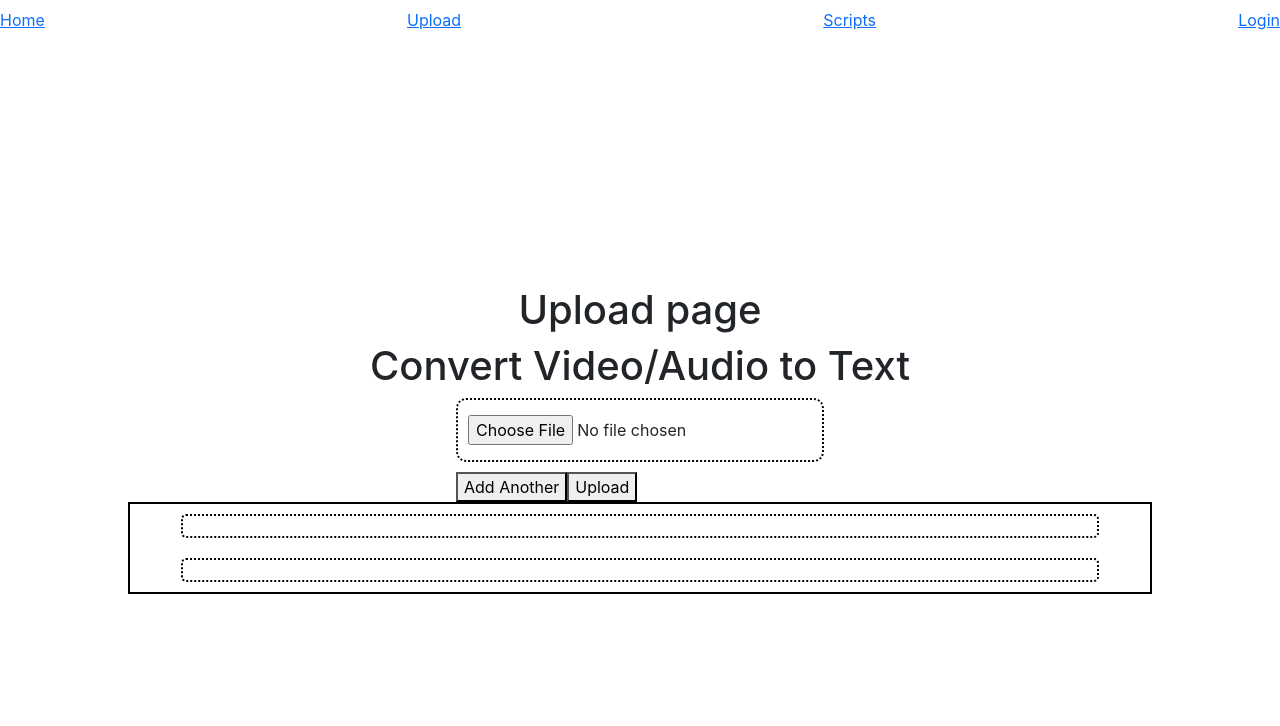
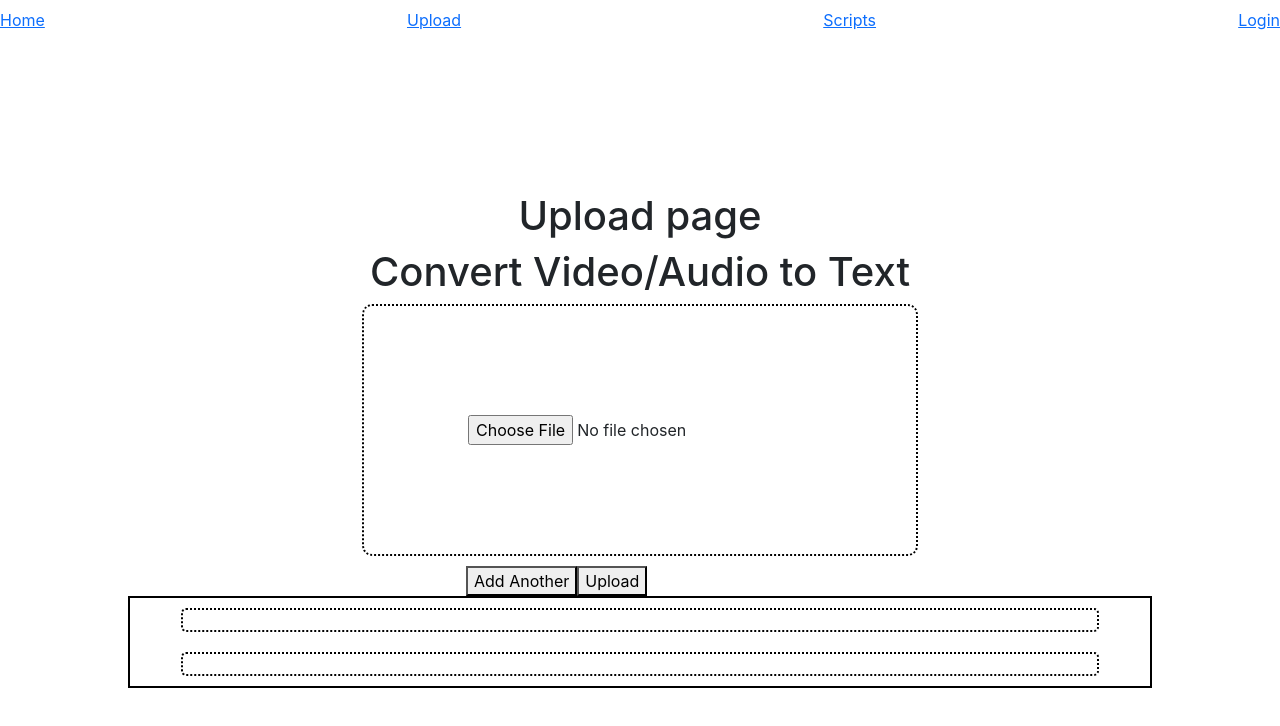
Before and after one commit to 499-Donkey/Donkey.ai, a React (Create React App) app in the folder client/: page /upload in a window 1280 px wide. Shown: the top 726 px of the page. Built offline with nearby package versions, Linux system fonts and the light colour scheme.

Commit message:
updateCss

```diff
--- a/client/src/styles/upload.css
+++ b/client/src/styles/upload.css
@@ -16,7 +16,7 @@
 .fileContainer {
   border: 2px dotted #000;
   border-radius: 10px;
-  padding: 10px;
+  padding: 30%;
 }
 
 .fileInput {
```
